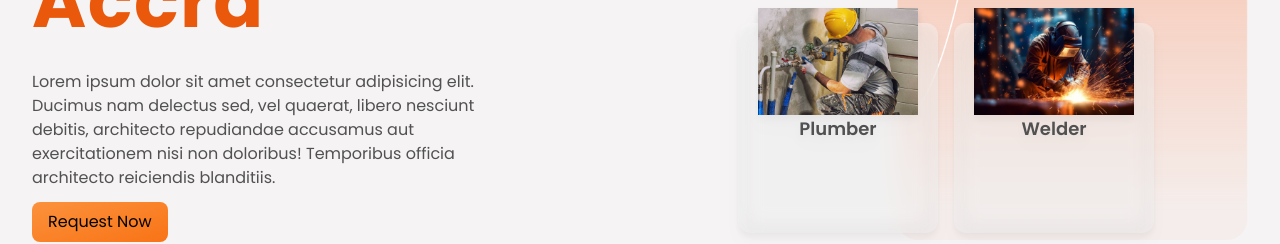
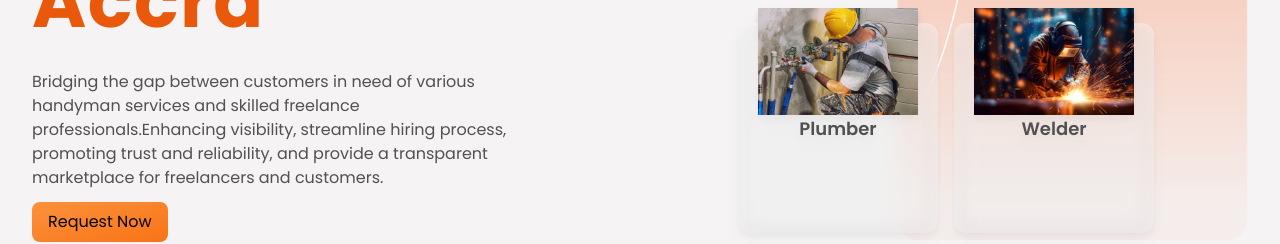
Before and after one commit to ahorgah/QAN-HANDIWORK-WEB-APPLICATION-, a React (Create React App) app: page / in a window 1280 px wide. Shown: the part 407-651 px from the top of the page. Built offline with nearby package versions, Linux system fonts and the light colour scheme; no server answers; the database is empty.

Commit message:
Update left.tsx

```diff
--- a/src/components/Showcase/left.tsx
+++ b/src/components/Showcase/left.tsx
@@ -17,10 +17,10 @@ const Left = () => {
         <span className="text-orange-600 text-[2.5rem] lg:text-[4.6rem]"> Accra</span>
       </p>
       <p className="text-base text-textColor text-center md:text-left md:w-[80%]">
-        Lorem ipsum dolor sit amet consectetur adipisicing elit. Ducimus nam
-        delectus sed, vel quaerat, libero nesciunt debitis, architecto
-        repudiandae accusamus aut exercitationem nisi non doloribus! Temporibus
-        officia architecto reiciendis blanditiis.
+      Bridging the gap between customers in need of various handyman services
+      and skilled freelance professionals.Enhancing visibility, streamline hiring process,
+      promoting trust and reliability, and provide a transparent marketplace for freelancers and
+      customers.
       </p>
       <motion.button
         whileHover={{ scale: 1.1 }}
```
